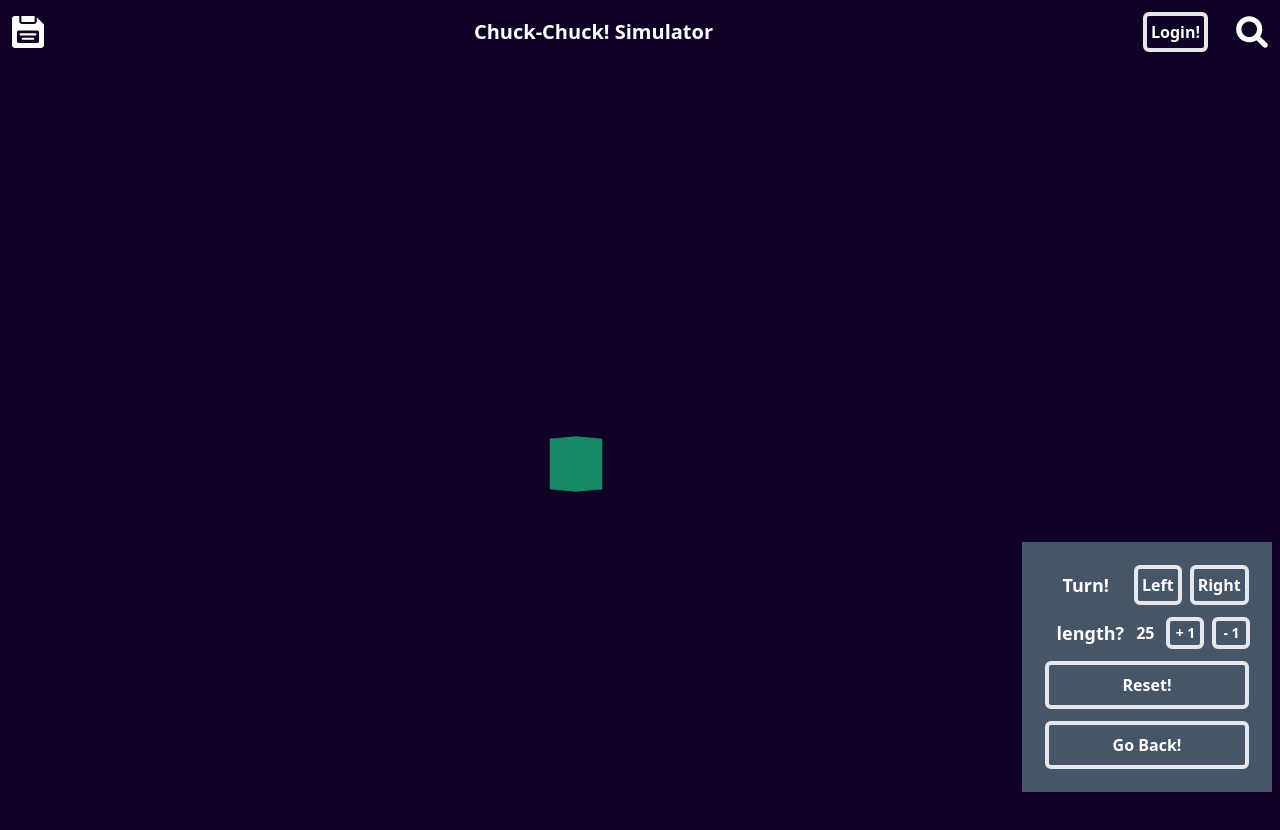
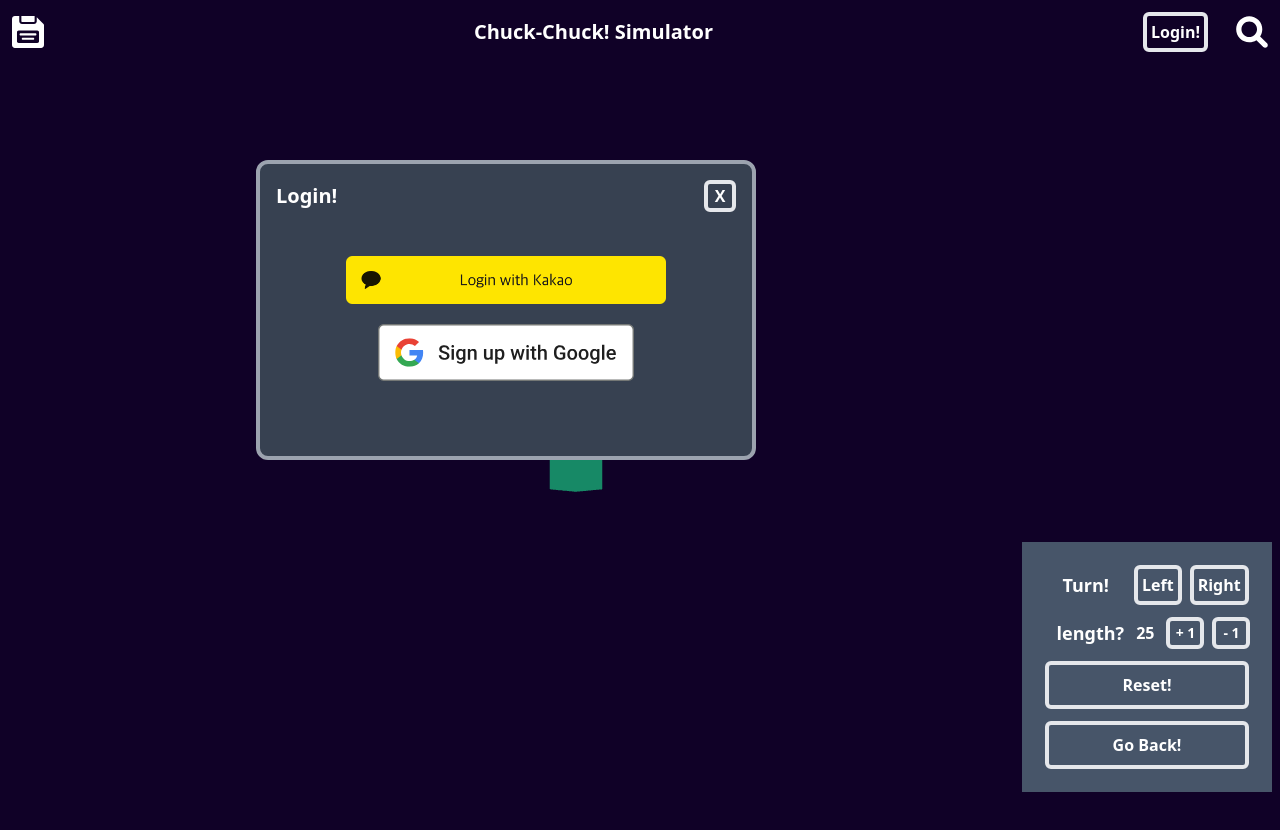
Before and after one commit to The-Chuck-Chuck/The-Chuck, a React (Vite) app: page /simulator in a window 1280 px wide. Both pictures are taken after a click on the button "Login!". Shown: the top 830 px of the page. Built offline with nearby package versions, Linux system fonts and the light colour scheme.

Commit message:
Feat(LoginModal): Header에서  로그인 버튼 클릭 시 모달 띄우기

```diff
--- a/src/components/Header.jsx
+++ b/src/components/Header.jsx
@@ -1,9 +1,17 @@
+import { useState } from "react";
 import { Link } from "react-router-dom";
 import saveIcon from "../asset/save-icon-silhouette-svgrepo-com.svg";
 import searchIcon from "../asset/search-2907.svg";
 import Button from "./Button";
+import LoginModal from "../pages/LoginModal";
 
 const Header = () => {
+  const [isOpenedLogin, setIsOpenedLogin] = useState(false);
+
+  const handleClick = () => {
+    setIsOpenedLogin(true);
+  };
+
   return (
     <div className="p-3 flex gap-7 items-center">
       <button type="button" className="grow">
@@ -16,7 +24,9 @@
       <Link to="/" className="grow font-bold text-xl">
         <h1>Chuck-Chuck! Simulator</h1>
       </Link>
-      <Button addClassName="p-1">Login!</Button>
+      <Button handler={handleClick} addClassName="p-1">
+        Login!
+      </Button>
       <button type="button" className="bg-saveIcon">
         <img
           src={searchIcon}
@@ -24,6 +34,7 @@
           className="w-8 h-8 hover:w-9 hover:h-9"
         />
       </button>
+      {isOpenedLogin && <LoginModal setIsOpened={setIsOpenedLogin} />}
     </div>
   );
 };
--- /dev/null
+++ b/src/pages/LoginModal.jsx
@@ -0,0 +1,21 @@
+import Modal from "../components/Modal";
+import kakaoLogin from "../asset/kakao_login_large_wide.png";
+import googleLogin from "../asset/web_light_sq_SU.svg";
+
+const LoginModal = ({ setIsOpened }) => {
+  return (
+    <Modal
+      drection="row"
+      title="Login!"
+      addClassName="top-[20%] left-[20%]"
+      setIsOpened={setIsOpened}
+    >
+      <div className="mt-7 flex flex-col justify-center items-center gap-5">
+        <img src={kakaoLogin} alt="kakao login" className="w-80" />
+        <img src={googleLogin} alt="goolge login" className="w-64" />
+      </div>
+    </Modal>
+  );
+};
+
+export default LoginModal;
```
Also changed, not shown: src/asset/kakao_login_large_wide.png (added), src/asset/web_light_sq_SU.svg (added).
